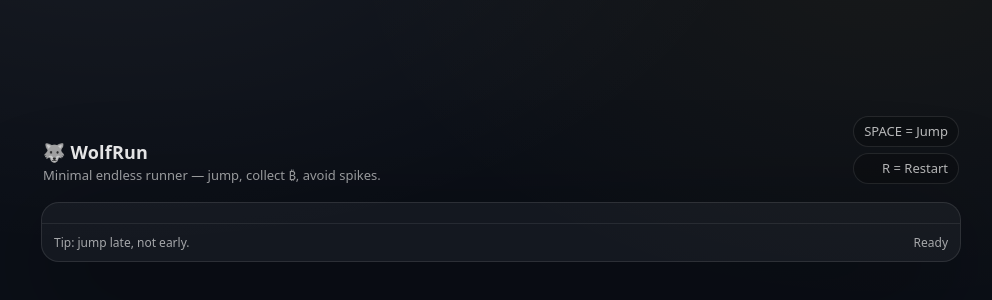
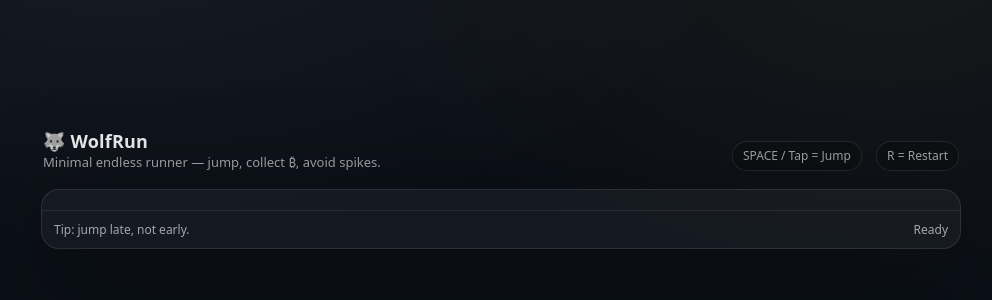
Before and after one commit to bitcoinwolf666/wolfchasingbitcoin, a website: page public/index.html in a window 1280 px wide. Shown: the part 214-514 px from the top of the page, without its empty margins (139-1131 px from the left). Drawn offline with Linux system fonts and the light colour scheme.

Commit message:
Update index.html

```diff
--- a/public/index.html
+++ b/public/index.html
@@ -1,8 +1,9 @@
+
 <!doctype html>
 <html>
   <head>
     <meta charset="utf-8" />
-    <meta name="viewport" content="width=device-width,initial-scale=1" />
+    <meta name="viewport" content="width=device-width,initial-scale=1,viewport-fit=cover" />
     <title>WolfRun</title>
     <style>
       :root{
@@ -16,95 +17,36 @@
       html,body{height:100%}
       body{
         margin:0;
-        background: radial-gradient(1200px 700px at 20% 10%, rgba(255,255,255,.06), transparent 55%),
-                    radial-gradient(900px 600px at 80% 20%, rgba(255,213,74,.05), transparent 60%),
-                    var(--bg);
+        background:
+          radial-gradient(1200px 700px at 20% 10%, rgba(255,255,255,.06), transparent 55%),
+          radial-gradient(900px 600px at 80% 20%, rgba(255,213,74,.05), transparent 60%),
+          var(--bg);
         color:var(--fg);
-        font-family: system-ui, -apple-system, Segoe UI, Roboto, Arial, sans-serif;
+        font-family: system-ui,-apple-system,Segoe UI,Roboto,Arial,sans-serif;
         display:grid;
         place-items:center;
         padding:18px;
+        overflow:hidden;
       }
-
-      .shell{
-        width:min(920px, 100%);
-        display:flex;
-        flex-direction:column;
-        gap:12px;
-      }
-
-      .top{
-        display:flex;
-        align-items:flex-end;
-        justify-content:space-between;
-        gap:12px;
-        padding:6px 2px;
-      }
-
-      .brand{
-        display:flex;
-        flex-direction:column;
-        gap:2px;
-      }
-      .brand h1{
-        margin:0;
-        font-size:18px;
-        letter-spacing:.2px;
-        font-weight:650;
-      }
-      .brand p{
-        margin:0;
-        font-size:13px;
-        color:var(--muted);
-      }
-
-      .hint{
-        font-size:13px;
-        color:var(--muted);
-        text-align:right;
-        line-height:1.3;
-      }
-
+      .shell{width:min(920px,100%); display:flex; flex-direction:column; gap:12px;}
+      .top{display:flex; align-items:flex-end; justify-content:space-between; gap:12px; padding:6px 2px;}
+      .brand h1{margin:0; font-size:18px; font-weight:650; letter-spacing:.2px}
+      .brand p{margin:0; font-size:13px; color:var(--muted)}
+      .hint{font-size:12px; color:var(--muted); text-align:right; line-height:1.3}
+      .pill{display:inline-block; padding:6px 10px; border:1px solid rgba(255,255,255,.10); border-radius:999px; background:rgba(0,0,0,.18)}
       .card{
         background:var(--card);
         border:1px solid var(--stroke);
         border-radius:18px;
         overflow:hidden;
-        box-shadow: 0 30px 120px rgba(0,0,0,.45);
+        box-shadow:0 30px 120px rgba(0,0,0,.45);
       }
-
-      /* Canvas sits inside, centered */
-      #gameMount{
-        display:grid;
-        place-items:center;
-        padding:10px;
-      }
-
-      /* Our JS will insert a canvas; make it responsive */
-      canvas{
-        width:100%;
-        height:auto;
-        max-height:72vh;
-        border-radius:14px;
-        display:block;
-      }
-
+      #gameMount{display:grid; place-items:center; padding:10px;}
+      canvas{width:100%; height:auto; max-height:72vh; border-radius:14px; display:block;}
       .footer{
-        display:flex;
-        justify-content:space-between;
-        align-items:center;
-        padding:10px 12px;
-        border-top:1px solid rgba(255,255,255,.08);
-        color:var(--muted);
-        font-size:12px;
-      }
-
-      .pill{
-        padding:6px 10px;
-        border:1px solid rgba(255,255,255,.10);
-        border-radius:999px;
-        background:rgba(0,0,0,.18);
-        color:rgba(255,255,255,.72);
+        display:flex; justify-content:space-between; align-items:center;
+        padding:10px 12px; border-top:1px solid rgba(255,255,255,.08);
+        color:var(--muted); font-size:12px;
       }
     </style>
   </head>
@@ -116,9 +58,9 @@
           <p>Minimal endless runner — jump, collect ₿, avoid spikes.</p>
         </div>
         <div class="hint">
-          <div class="pill">SPACE = Jump</div>
-          <div style="height:6px"></div>
-          <div class="pill">R = Restart</div>
+          <span class="pill">SPACE / Tap = Jump</span>
+          <span style="display:inline-block;width:8px"></span>
+          <span class="pill">R = Restart</span>
         </div>
       </div>
 
```
